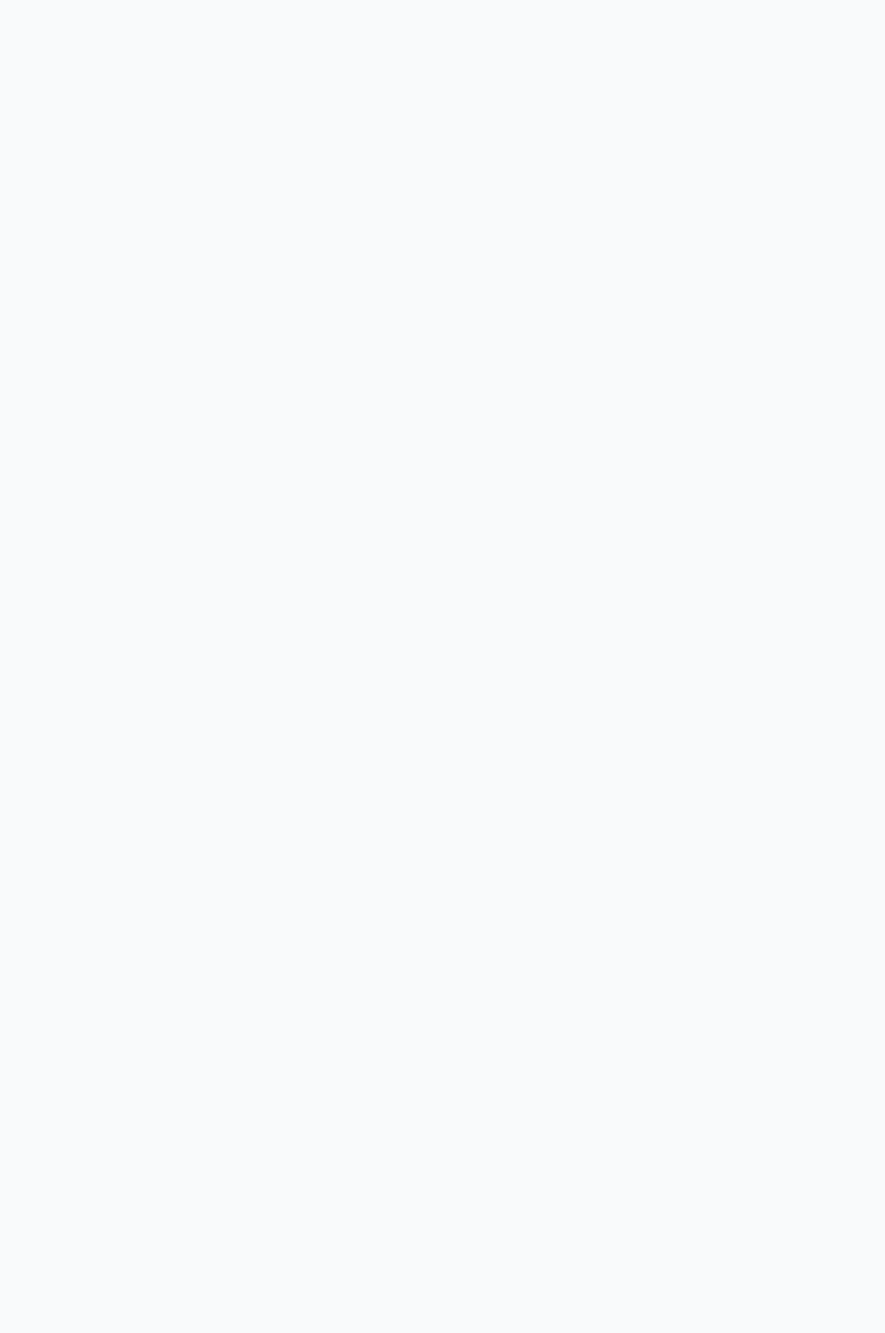
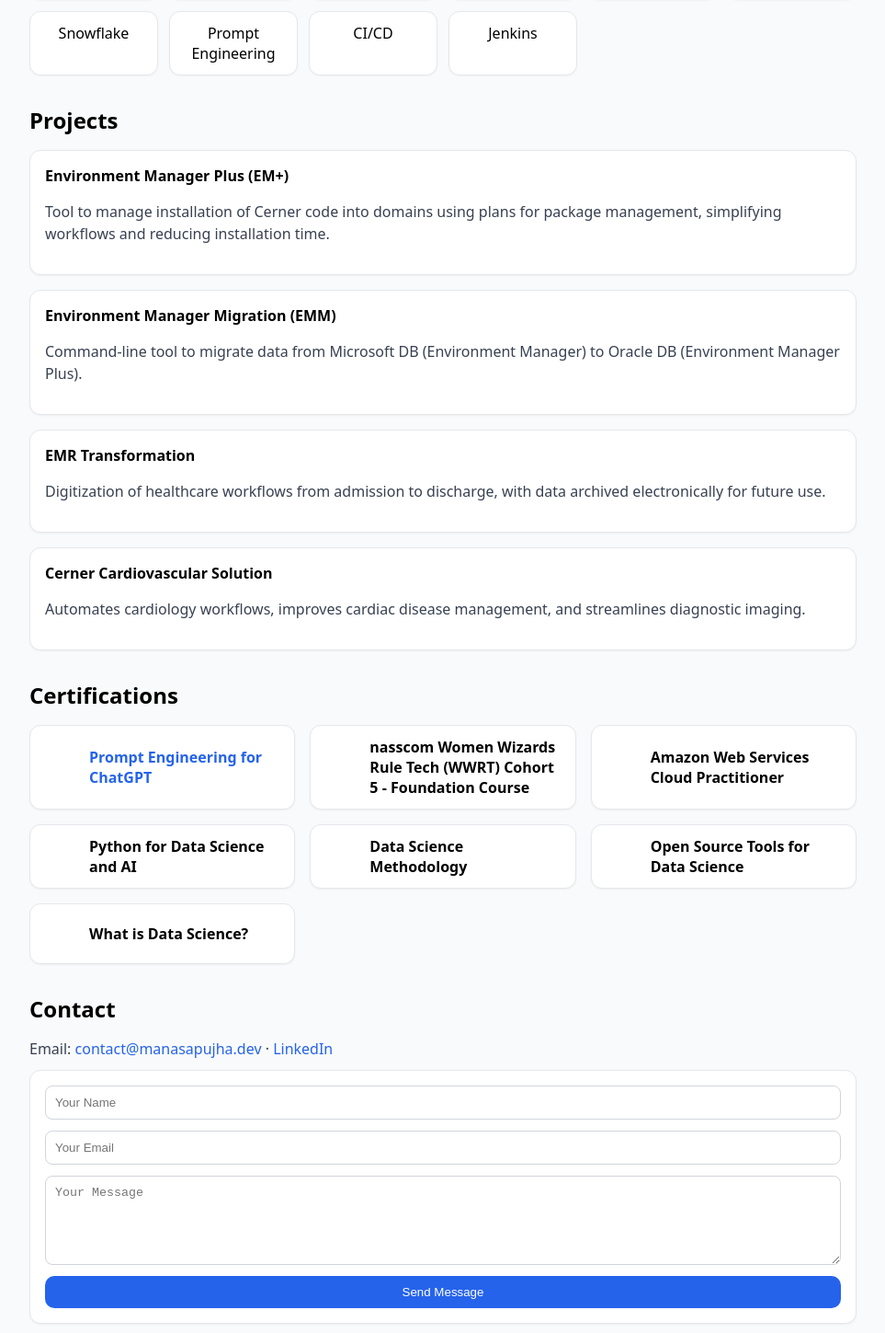
Before and after one commit to Manasapujha/manasapujha-portfolio, a React (Vite) app: page / in a window 1280 px wide. Shown: the part 441-1890 px from the top of the page at 92% size, without its empty margins (158-1121 px from the left). Before the commit the page ends 800 px from the top, so only its background shows below. Built offline with nearby package versions, Linux system fonts and the light colour scheme.

Commit message:
More fixes of deployment

```diff
--- a/src/PortfolioApp.jsx
+++ b/src/PortfolioApp.jsx
@@ -1,10 +1,16 @@
 import React, { useEffect, useState } from "react";
 
-// Single-file React portfolio page (no smart quotes, fully ASCII)
-// Fix: Removed curly apostrophes and markdown blocks that caused a syntax error.
-// Includes simple runtime "tests" via console.assert to validate critical data.
+export default function PortfolioApp() {
+  // ---------------- Theme & Helpers ----------------
+  const THEME = {
+    cardBg: "#fff",
+    cardBorder: "#e5e7eb",
+    textMuted: "#374151",
+    link: "#2563eb",
+    shadowSm: "0 1px 2px rgba(0,0,0,0.05)",
+  };
+  const borderStr = (color = THEME.cardBorder) => `1px solid ${color}`; // prevents quote typos
 
-export default function PortfolioApp() {
   // -------- Data --------
   const skills = [
     "Java",
@@ -59,14 +65,22 @@
     { title: "What is Data Science?", logo: "/logos/coursera.png" },
   ];
 
-  // -------- Runtime sanity checks (lightweight "tests") --------
+  // -------- Runtime sanity checks (automated "tests") --------
   useEffect(() => {
-    console.assert(Array.isArray(skills) && skills.length >= 5, "Skills should contain at least 5 items");
-    console.assert(
+    const assert = (cond, msg) => { if (!cond) throw new Error(`[portfolio test] ${msg}`); };
+
+    // Data shape tests
+    assert(Array.isArray(skills) && skills.length >= 5, "skills should contain at least 5 items");
+    assert(projects.length >= 3, "projects should contain at least 3 entries");
+    assert(
       certifications.some((c) => c.title === "Prompt Engineering for ChatGPT"),
-      "Certifications must include 'Prompt Engineering for ChatGPT'"
+      "certifications must include 'Prompt Engineering for ChatGPT'"
     );
-    console.assert(projects.length >= 3, "Projects should contain at least 3 entries");
+
+    // Style helper tests (catch the Vercel error type)
+    const b = borderStr();
+    assert(/^1px solid #[0-9a-fA-F]{6}$/.test(b), `borderStr() invalid: ${b}`);
+    ["#e5e7eb", "#d1d5db"].forEach((c) => assert(borderStr(c) === `1px solid ${c}`, `borderStr(${c}) wrong`));
   }, []);
 
   // -------- UI Components --------
@@ -75,7 +89,7 @@
       <div style={{ fontFamily: "ui-sans-serif, system-ui, -apple-system, Segoe UI, Roboto, Helvetica, Arial" }}>
         <Navbar />
         <main style={{ maxWidth: 900, margin: "0 auto", padding: "24px" }}>{children}</main>
-        <footer style={{ textAlign: "center", padding: "16px", borderTop: "1px solid #eee", color: "#555" }}>
+        <footer style={{ textAlign: "center", padding: "16px", borderTop: borderStr("#eeeeee"), color: "#555" }}>
           © 2025 Manasapujha G. R.
         </footer>
       </div>
@@ -135,5 +149,190 @@
     );
   }
 
-  // Additional components remain unchanged...
+  function Skills() {
+    const card = {
+      background: THEME.cardBg,
+      border: borderStr(),
+      borderRadius: 12,
+      padding: 12,
+      textAlign: "center",
+      boxShadow: "0 1px 2px rgba(0,0,0,0.04)",
+      transition: "all 0.3s ease",
+    };
+
+    return (
+      <section id="skills" style={{ marginTop: 24 }}>
+        <SectionTitle>Skills</SectionTitle>
+        <div style={{ display: "grid", gridTemplateColumns: "repeat(auto-fill, minmax(140px, 1fr))", gap: 12 }}>
+          {skills.map((s, i) => (
+            <div key={i} style={card} onMouseEnter={(e) => (e.currentTarget.style.transform = "scale(1.05)")} onMouseLeave={(e) => (e.currentTarget.style.transform = "scale(1)")}>{s}</div>
+          ))}
+        </div>
+      </section>
+    );
+  }
+
+  function Projects() {
+    const card = {
+      background: THEME.cardBg,
+      border: borderStr(),
+      borderRadius: 12,
+      padding: 16,
+      boxShadow: THEME.shadowSm,
+      transition: "all 0.3s ease",
+    };
+    const title = { fontWeight: 700, fontSize: 16, marginBottom: 8 };
+    const text = { color: THEME.textMuted, lineHeight: 1.5 };
+
+    return (
+      <section id="projects" style={{ marginTop: 32 }}>
+        <SectionTitle>Projects</SectionTitle>
+        <div style={{ display: "grid", gap: 16 }}>
+          {projects.map((p, i) => (
+            <div key={i} style={card} onMouseEnter={(e) => (e.currentTarget.style.transform = "scale(1.02)")} onMouseLeave={(e) => (e.currentTarget.style.transform = "scale(1)")}>
+              <div style={title}>{p.title}</div>
+              <p style={text}>{p.description}</p>
+            </div>
+          ))}
+        </div>
+      </section>
+    );
+  }
+
+  function Certifications() {
+    const card = {
+      display: "flex",
+      alignItems: "center",
+      gap: 12,
+      background: THEME.cardBg,
+      border: borderStr(),
+      borderRadius: 12,
+      padding: 12,
+      boxShadow: THEME.shadowSm,
+      transition: "all 0.3s ease",
+    };
+
+    const grid = {
+      display: "grid",
+      gridTemplateColumns: "repeat(auto-fill, minmax(260px, 1fr))",
+      gap: 16,
+    };
+
+    const logoStyle = { width: 40, height: 40, objectFit: "contain", borderRadius: 8, background: THEME.cardBg };
+
+    return (
+      <section id="certifications" style={{ marginTop: 32 }}>
+        <SectionTitle>Certifications</SectionTitle>
+        <div style={grid}>
+          {certifications.map((c, i) => (
+            <div key={i} style={card} onMouseEnter={(e) => (e.currentTarget.style.transform = "scale(1.03)")} onMouseLeave={(e) => (e.currentTarget.style.transform = "scale(1)")}>
+              {c.logo ? (
+                <img src={c.logo} alt={c.title} style={logoStyle} />
+              ) : (
+                <div style={{ ...logoStyle, display: "grid", placeItems: "center", background: "#f3f4f6" }}>🏅</div>
+              )}
+              <div>
+                {c.url ? (
+                  <a href={c.url} target="_blank" rel="noreferrer" style={{ color: THEME.link, fontWeight: 600, textDecoration: "none" }}>
+                    {c.title}
+                  </a>
+                ) : (
+                  <span style={{ fontWeight: 600 }}>{c.title}</span>
+                )}
+              </div>
+            </div>
+          ))}
+        </div>
+      </section>
+    );
+  }
+
+  function Contact() {
+    const [formData, setFormData] = useState({ name: "", email: "", message: "" });
+    const [status, setStatus] = useState("");
+
+    const card = {
+      background: THEME.cardBg,
+      border: borderStr(),
+      borderRadius: 12,
+      padding: 16,
+      boxShadow: THEME.shadowSm,
+    };
+
+    async function handleSubmit(e) {
+      e.preventDefault();
+      setStatus("Sending...");
+      try {
+        const res = await fetch("https://formspree.io/f/your-form-id", {
+          method: "POST",
+          headers: { "Content-Type": "application/json" },
+          body: JSON.stringify(formData),
+        });
+        if (res.ok) {
+          setStatus("Message sent successfully!");
+          setFormData({ name: "", email: "", message: "" });
+        } else {
+          setStatus("Oops! Something went wrong.");
+        }
+      } catch (err) {
+        setStatus("Failed to send. Please try again later.");
+      }
+    }
+
+    return (
+      <section id="contact" style={{ marginTop: 32 }}>
+        <SectionTitle>Contact</SectionTitle>
+        <p style={{ color: THEME.textMuted, marginBottom: 12 }}>
+          Email: <a href="mailto:contact@manasapujha.dev" style={{ color: THEME.link, textDecoration: "none" }}>contact@manasapujha.dev</a> ·{" "}
+          <a href="https://www.linkedin.com/in/manasapujha" target="_blank" rel="noreferrer" style={{ color: THEME.link, textDecoration: "none" }}>LinkedIn</a>
+        </p>
+        <form onSubmit={handleSubmit} style={card}>
+          <div style={{ display: "grid", gap: 12 }}>
+            <input
+              type="text"
+              name="name"
+              placeholder="Your Name"
+              value={formData.name}
+              onChange={(e) => setFormData({ ...formData, name: e.target.value })}
+              required
+              style={{ padding: 10, borderRadius: 8, border: borderStr("#d1d5db") }}
+            />
+            <input
+              type="email"
+              name="email"
+              placeholder="Your Email"
+              value={formData.email}
+              onChange={(e) => setFormData({ ...formData, email: e.target.value })}
+              required
+              style={{ padding: 10, borderRadius: 8, border: borderStr("#d1d5db") }}
+            />
+            <textarea
+              name="message"
+              placeholder="Your Message"
+              value={formData.message}
+              onChange={(e) => setFormData({ ...formData, message: e.target.value })}
+              required
+              rows={5}
+              style={{ padding: 10, borderRadius: 8, border: borderStr("#d1d5db") }}
+            />
+            <button type="submit" style={{ background: THEME.link, color: "white", padding: "10px 14px", borderRadius: 10, border: 0, cursor: "pointer" }}>
+              Send Message
+            </button>
+            {status && <p style={{ color: "#6b7280", fontSize: 14 }}>{status}</p>}
+          </div>
+        </form>
+      </section>
+    );
+  }
+
+  // -------- Page --------
+  return (
+    <Layout>
+      <Hero />
+      <Skills />
+      <Projects />
+      <Certifications />
+      <Contact />
+    </Layout>
+  );
 }
```
